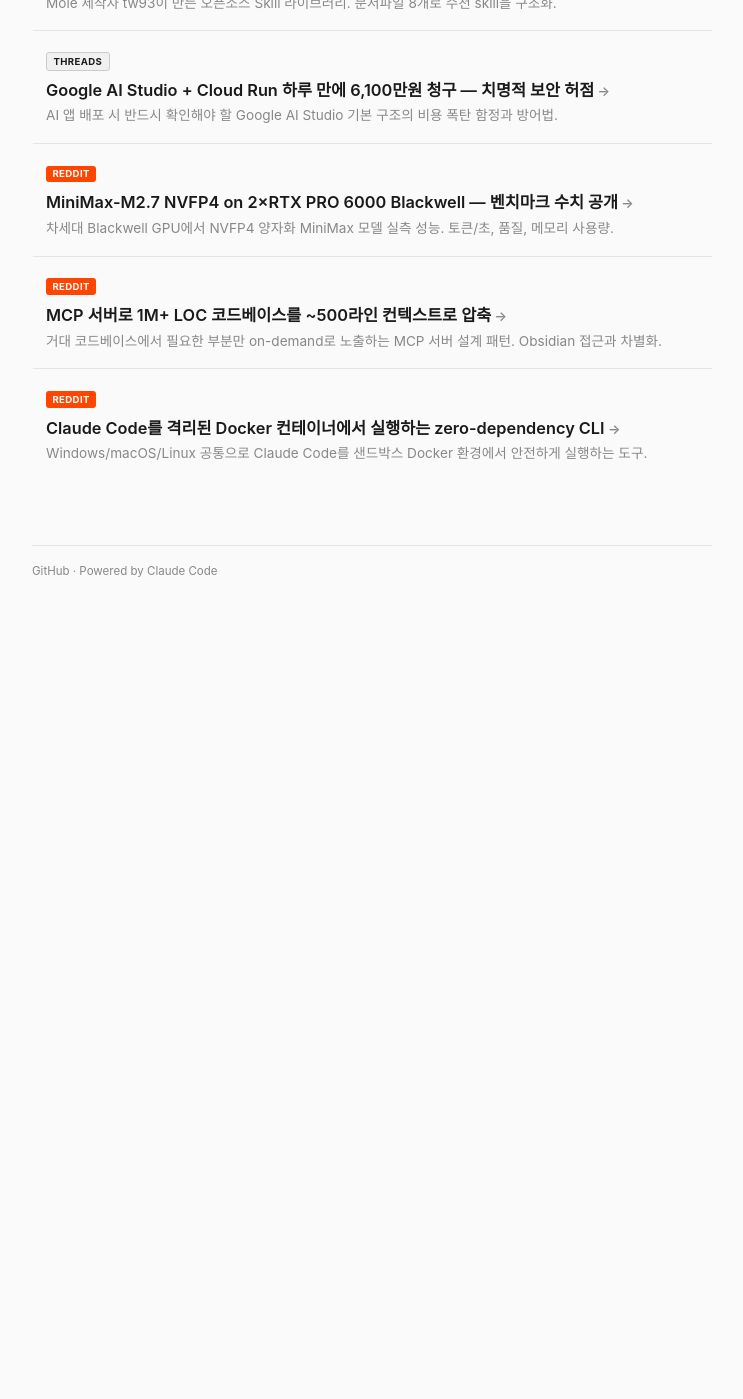
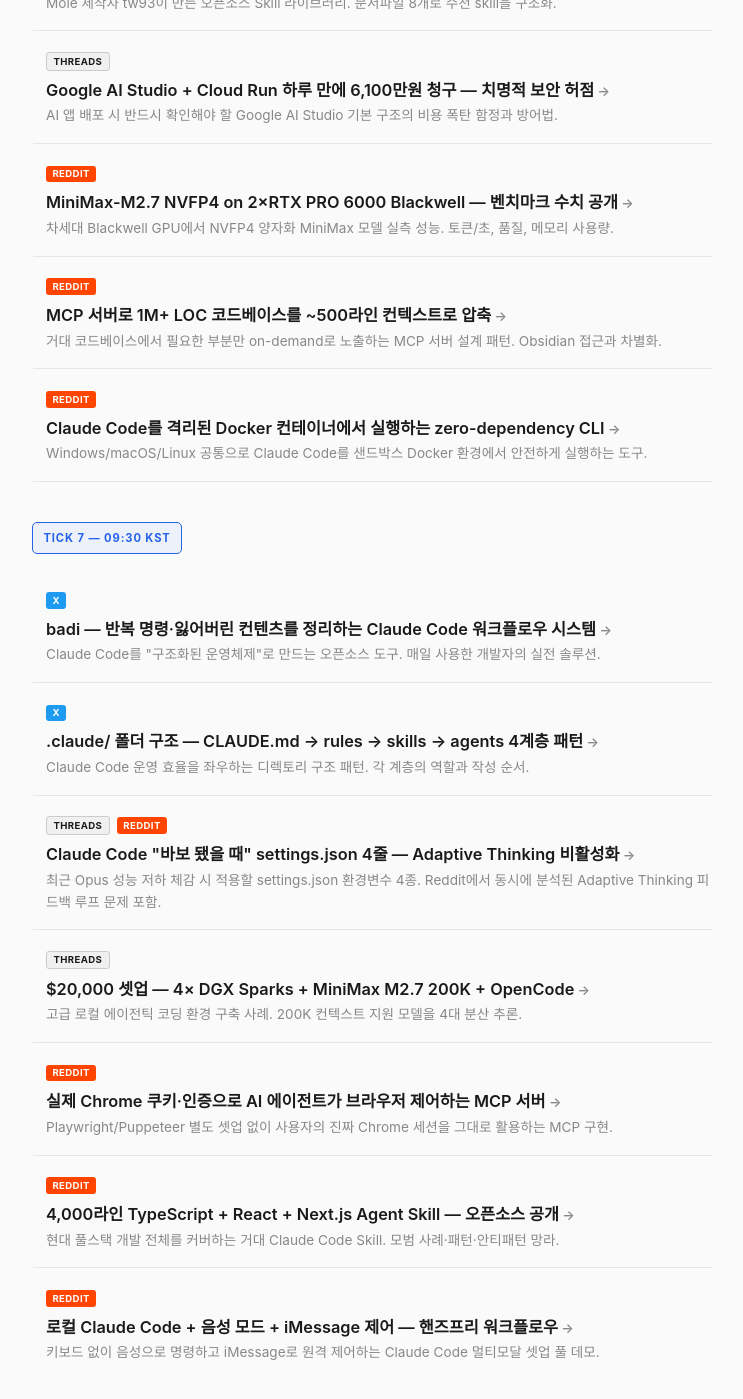
Before and after one commit to wojacklabs/agentic-coding-news, a Jekyll site: the page built from posts/2026-04-13.md, in a window 1280 px wide and 1400 px high, scrolled down 3937 px. Shown: the whole window, without its empty margins (268-1011 px from the left). Built offline with Jekyll 4.4.1, drawn with Linux system fonts in a browser that asks for light colours; before the commit the page ends 4559 px from its top, so only the background shows below that.

Commit message:
tick 7: 기술 지식 — badi, .claude 4계층, Adaptive Thinking 비활성화 settings, DGX Sparks 셋업, Chrome MCP, 4K 라인 TS Skill, voice+iMessage

```diff
--- a/posts/2026-04-13.md
+++ b/posts/2026-04-13.md
@@ -214,3 +214,47 @@ title: "2026-04-13 에이전틱 코딩 뉴스"
 <h4><a href="2026-04-13/claude-docker-isolation">Claude Code를 격리된 Docker 컨테이너에서 실행하는 zero-dependency CLI</a></h4>
 <p class="summary">Windows/macOS/Linux 공통으로 Claude Code를 샌드박스 Docker 환경에서 안전하게 실행하는 도구.</p>
 </div>
+
+## TICK 7 — 09:30 KST
+
+<div class="article-card">
+<span class="tag tag-x">X</span>
+<h4><a href="2026-04-13/badi-claude-code-workflow">badi — 반복 명령·잃어버린 컨텐츠를 정리하는 Claude Code 워크플로우 시스템</a></h4>
+<p class="summary">Claude Code를 "구조화된 운영체제"로 만드는 오픈소스 도구. 매일 사용한 개발자의 실전 솔루션.</p>
+</div>
+
+<div class="article-card">
+<span class="tag tag-x">X</span>
+<h4><a href="2026-04-13/claude-folder-structure-pattern">.claude/ 폴더 구조 — CLAUDE.md → rules → skills → agents 4계층 패턴</a></h4>
+<p class="summary">Claude Code 운영 효율을 좌우하는 디렉토리 구조 패턴. 각 계층의 역할과 작성 순서.</p>
+</div>
+
+<div class="article-card">
+<span class="tag tag-threads">Threads</span> <span class="tag tag-reddit">Reddit</span>
+<h4><a href="2026-04-13/claude-code-thinking-config">Claude Code "바보 됐을 때" settings.json 4줄 — Adaptive Thinking 비활성화</a></h4>
+<p class="summary">최근 Opus 성능 저하 체감 시 적용할 settings.json 환경변수 4종. Reddit에서 동시에 분석된 Adaptive Thinking 피드백 루프 문제 포함.</p>
+</div>
+
+<div class="article-card">
+<span class="tag tag-threads">Threads</span>
+<h4><a href="2026-04-13/dgx-sparks-minimax-setup">$20,000 셋업 — 4× DGX Sparks + MiniMax M2.7 200K + OpenCode</a></h4>
+<p class="summary">고급 로컬 에이전틱 코딩 환경 구축 사례. 200K 컨텍스트 지원 모델을 4대 분산 추론.</p>
+</div>
+
+<div class="article-card">
+<span class="tag tag-reddit">Reddit</span>
+<h4><a href="2026-04-13/chrome-mcp-real-cookies">실제 Chrome 쿠키·인증으로 AI 에이전트가 브라우저 제어하는 MCP 서버</a></h4>
+<p class="summary">Playwright/Puppeteer 별도 셋업 없이 사용자의 진짜 Chrome 세션을 그대로 활용하는 MCP 구현.</p>
+</div>
+
+<div class="article-card">
+<span class="tag tag-reddit">Reddit</span>
+<h4><a href="2026-04-13/typescript-react-nextjs-skill">4,000라인 TypeScript + React + Next.js Agent Skill — 오픈소스 공개</a></h4>
+<p class="summary">현대 풀스택 개발 전체를 커버하는 거대 Claude Code Skill. 모범 사례·패턴·안티패턴 망라.</p>
+</div>
+
+<div class="article-card">
+<span class="tag tag-reddit">Reddit</span>
+<h4><a href="2026-04-13/claude-voice-imessage">로컬 Claude Code + 음성 모드 + iMessage 제어 — 핸즈프리 워크플로우</a></h4>
+<p class="summary">키보드 없이 음성으로 명령하고 iMessage로 원격 제어하는 Claude Code 멀티모달 셋업 풀 데모.</p>
+</div>
```
Also changed, not shown: posts/2026-04-13/badi-claude-code-workflow.md (added, +36 -0 lines), posts/2026-04-13/chrome-mcp-real-cookies.md (added, +43 -0 lines), posts/2026-04-13/claude-code-thinking-config.md (added, +47 -0 lines), posts/2026-04-13/claude-folder-structure-pattern.md (added, +36 -0 lines), posts/2026-04-13/claude-voice-imessage.md (added, +43 -0 lines), posts/2026-04-13/dgx-sparks-minimax-setup.md (added, +38 -0 lines), posts/2026-04-13/typescript-react-nextjs-skill.md (added, +44 -0 lines).
